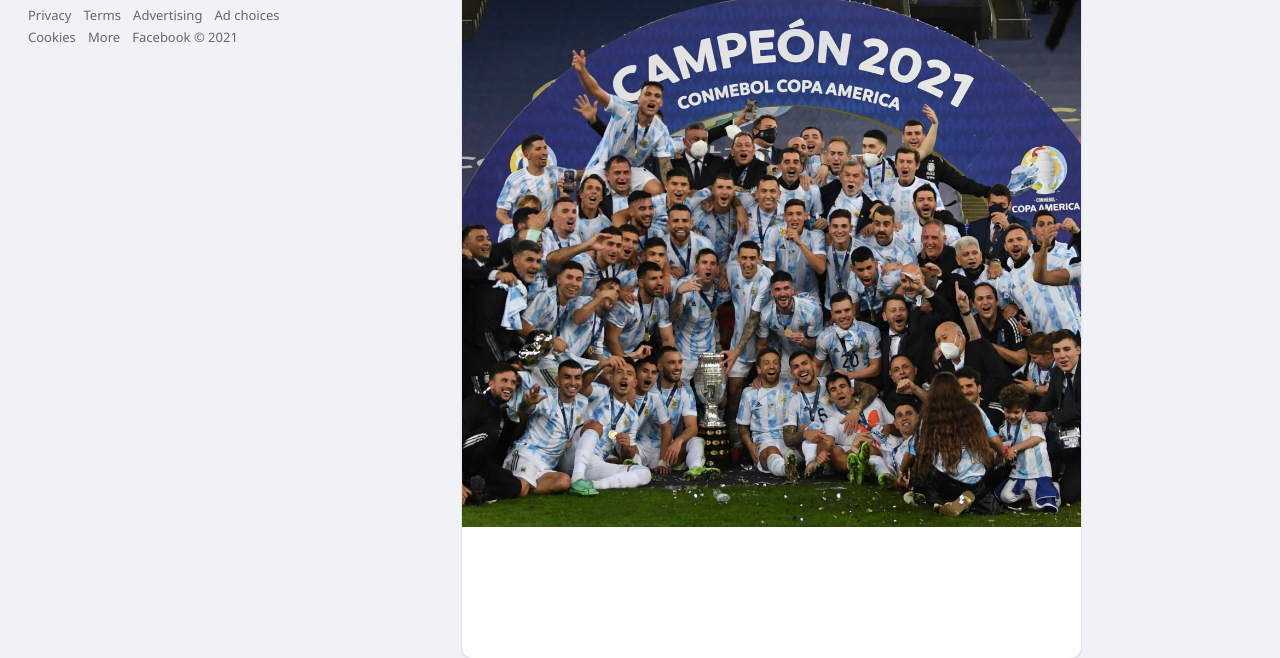
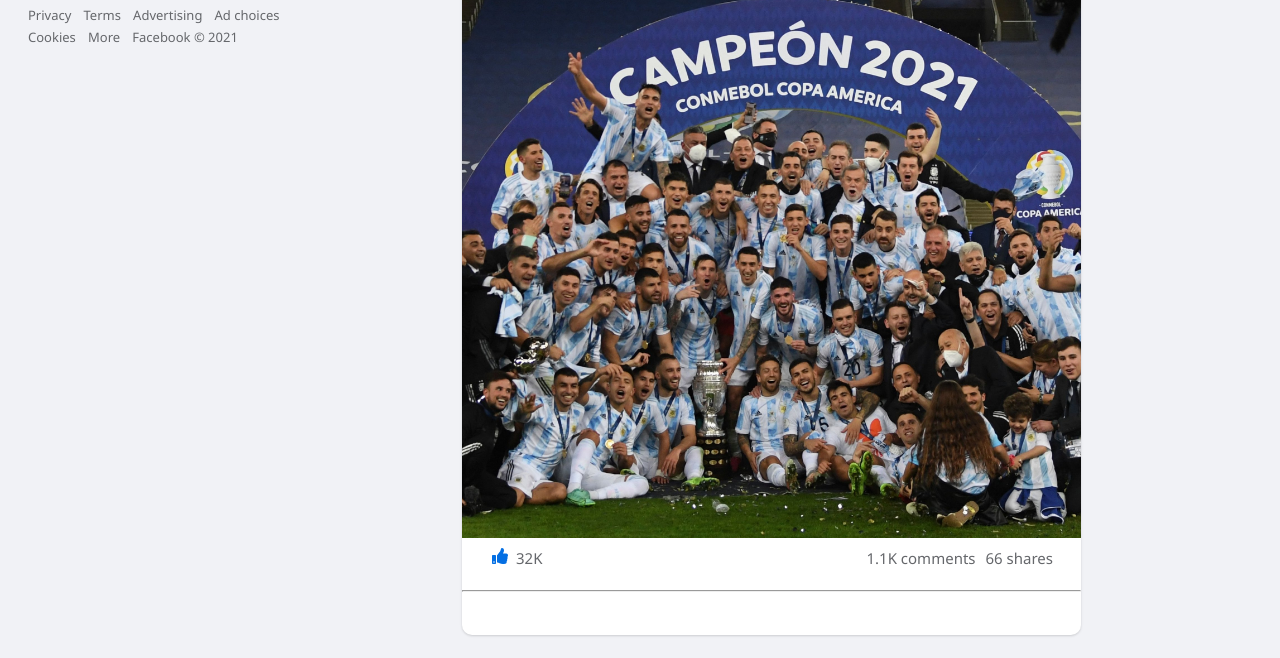
Before and after one commit to mohdrishin/FBClone, a plain HTML site: page index.html in a window 1280 px wide. Shown: the part 736-1394 px from the top of the page. Drawn offline with Linux system fonts and the light colour scheme.

Commit message:
normal post like-comment-share section added

```diff
--- a/index.html
+++ b/index.html
@@ -257,12 +257,27 @@
                 <div class="optionslist-btn">
                     <i class="fas fa-ellipsis-h "></i>
                 </div>
+
                 <div class="text-content">
                     <p>Congrats Argentina National Team for Winning 2021 Copa America 🏆🏆</p>
                 </div>
                 <div class="image-area">
                     <img src="/images/fb-post-1.jpg" alt="">
                 </div>
+
+                <div class="like-comment-share">
+                    <div class="like-section">
+                        <i class="fas fa-thumbs-up 2x"></i>
+                        <a href="">32K</a>
+                    </div>
+                    <div class="comment-share-section">
+                        <a href="">1.1K comments</a>
+                        <a href="">66 shares</a>
+                    </div>
+                </div>
+
+                <hr>
+
 
             </div>
 
--- a/style.css
+++ b/style.css
@@ -812,14 +812,15 @@ hr{
 
 .normal-post{
     width: 100%;
-    height: 803px;
+    height: 780px;
     background-color: #fff;
     margin-top: 16px;
     border-radius: 10px;
     box-shadow:0 1px 3px 0 rgba(0, 0, 0, 0.1), 0 1px 2px 0 rgba(0, 0, 0, 0.06);
     display: grid;
     grid-template-columns: 0.5fr 5fr 0.5fr;
-    grid-template-rows: 0.6fr 0.5fr 5fr 0.6fr 0.6fr;
+    grid-template-rows: 0.6fr 0.5fr 5fr 0.3fr 0.1fr 0.3fr;
+    margin-bottom: 16px;
 }
 .normal-post .dpicture{
     /* grid-row-start: 1;
@@ -890,7 +891,7 @@ hr{
     font-weight: 400;
     font-size: 15px;
     line-height: 20px;
-    color: #050505    ;
+    color: #050505;
     font-style: normal;
 }
 .normal-post .image-area{
@@ -901,11 +902,56 @@ hr{
     height: 100%;
     object-fit: cover;
 }
+.normal-post .like-comment-share{
+    grid-area: 4/1/5/4;
+    display: flex;
+    align-items: center;
+    justify-content: space-between;
+    margin-top: 10px;
+    margin-bottom: -10px;
+}
+.like-comment-share .like-section{
+    height: 42px;
+    width:80px;
+    padding-left:30px;
+    display: flex;
+}
+.like-comment-share .like-section .fas{
+    color: #046fe3;
+    margin-right: 8px;
+}
+.like-comment-share .like-section a{
+    text-decoration: none;
+    font-family: var(--fb-font);
+    font-weight: 400;
+    font-size: 15px;
+    line-height: 20px;
+    color: #65676b;
+}
+.like-comment-share .comment-share-section{
+    height: 42px;
+    width:fit-content;
+    display: flex;
+    margin-right: 18px;
+}
+.comment-share-section a{
+    padding-right: 10px;
+    text-decoration: none;
+    font-family: var(--fb-font);
+    font-weight: 400;
+    font-size: 15px;
+    line-height: 20px;
+    color: #65676b;
+}
+.comment-share-section a:hover, .like-section a:hover{
+    text-decoration: underline;
+}
 
-
-
-
-
+hr{
+    grid-area: 5/1/6/4;
+    width: 80%;
+    color: #e7e9ec;
+}
 
 
 
```
